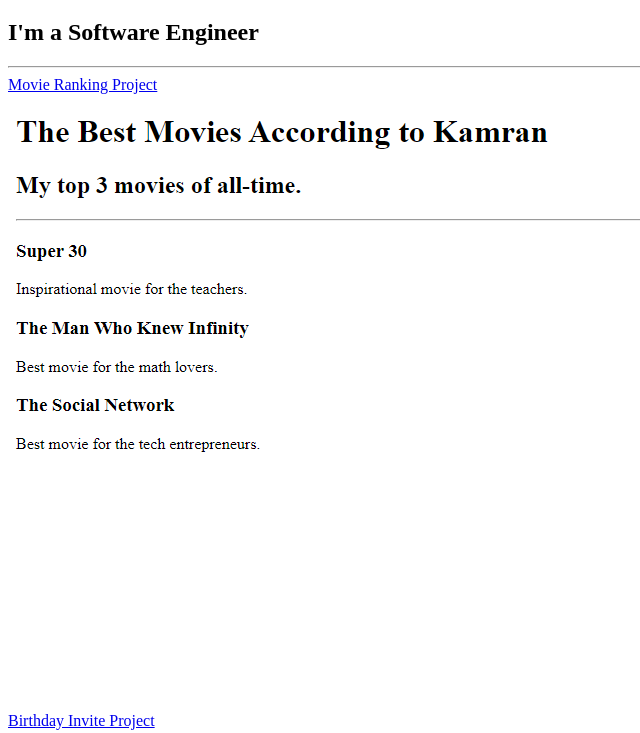
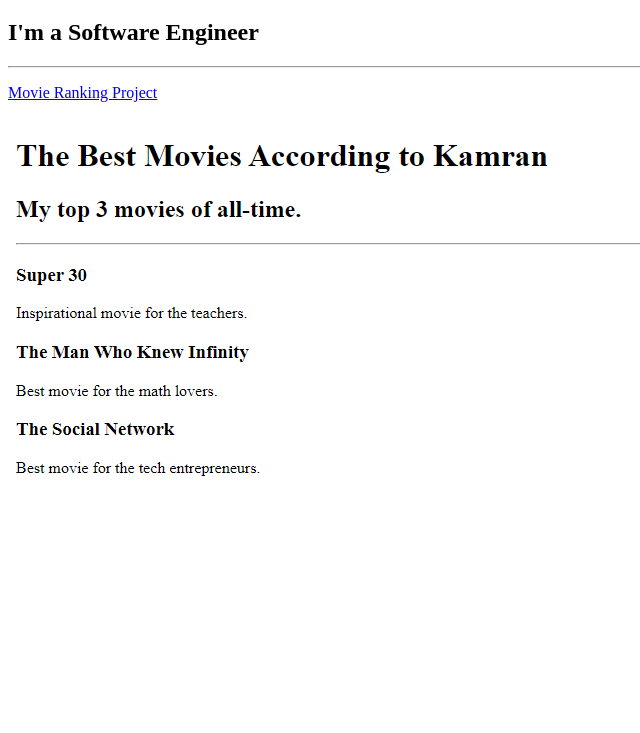
Before and after one commit to Kamran-Riyaz/html-portfolio, a plain HTML site: page index.html in a window 1280 px wide. Shown: the part 61-794 px from the top of the page, without its empty margins (0-640 px from the left). Drawn offline with Linux system fonts and the light colour scheme.

Commit message:
Update index.html

```diff
--- a/index.html
+++ b/index.html
@@ -12,7 +12,7 @@
 
   <hr />
 
-  <a href="./public/movie-ranking.html">Movie Ranking Project</a>
+  <p><a href="./public/movie-ranking.html">Movie Ranking Project</a></p>
   <img src="./assets/images/movie-ranking.png" alt="Movie Ranking Project Preview" />
 
   <p><a href="./public/birthday-invite.html">Birthday Invite Project</a></p>
```
